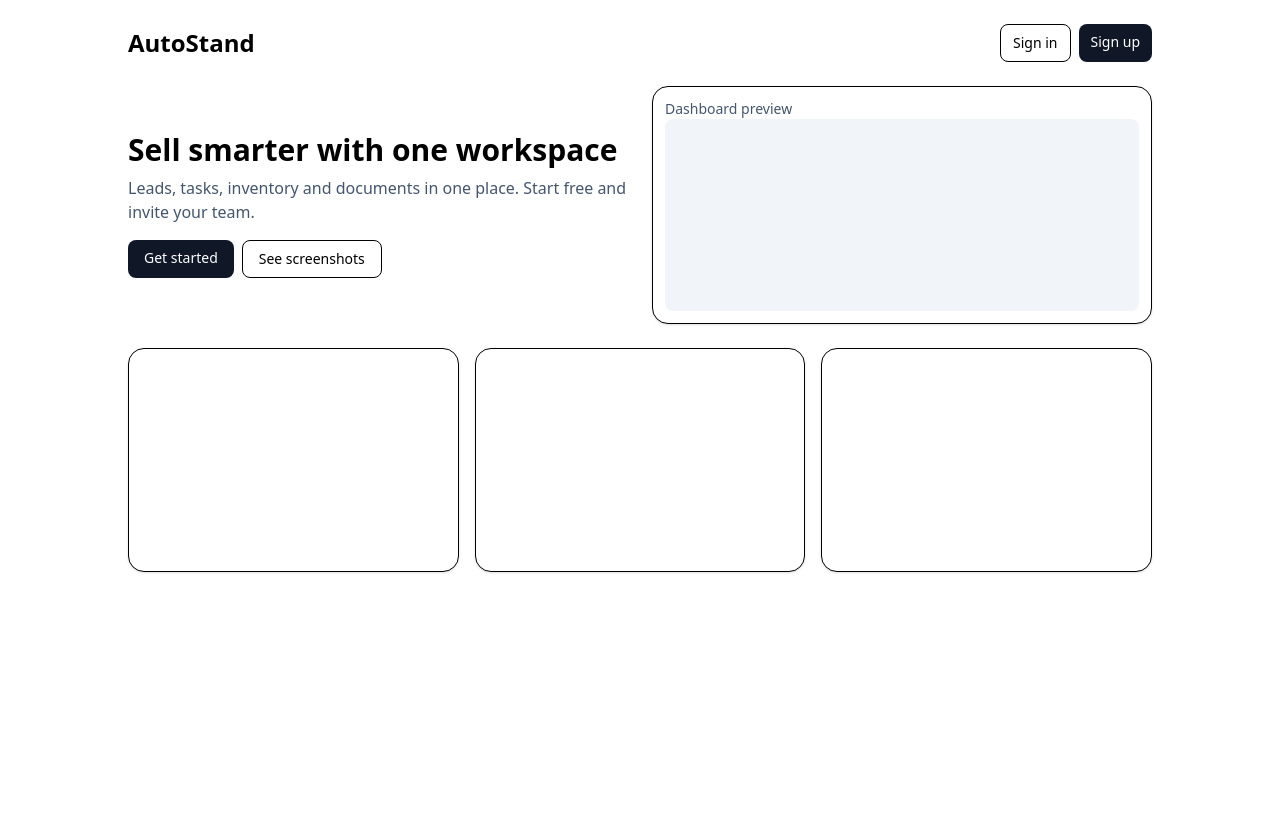
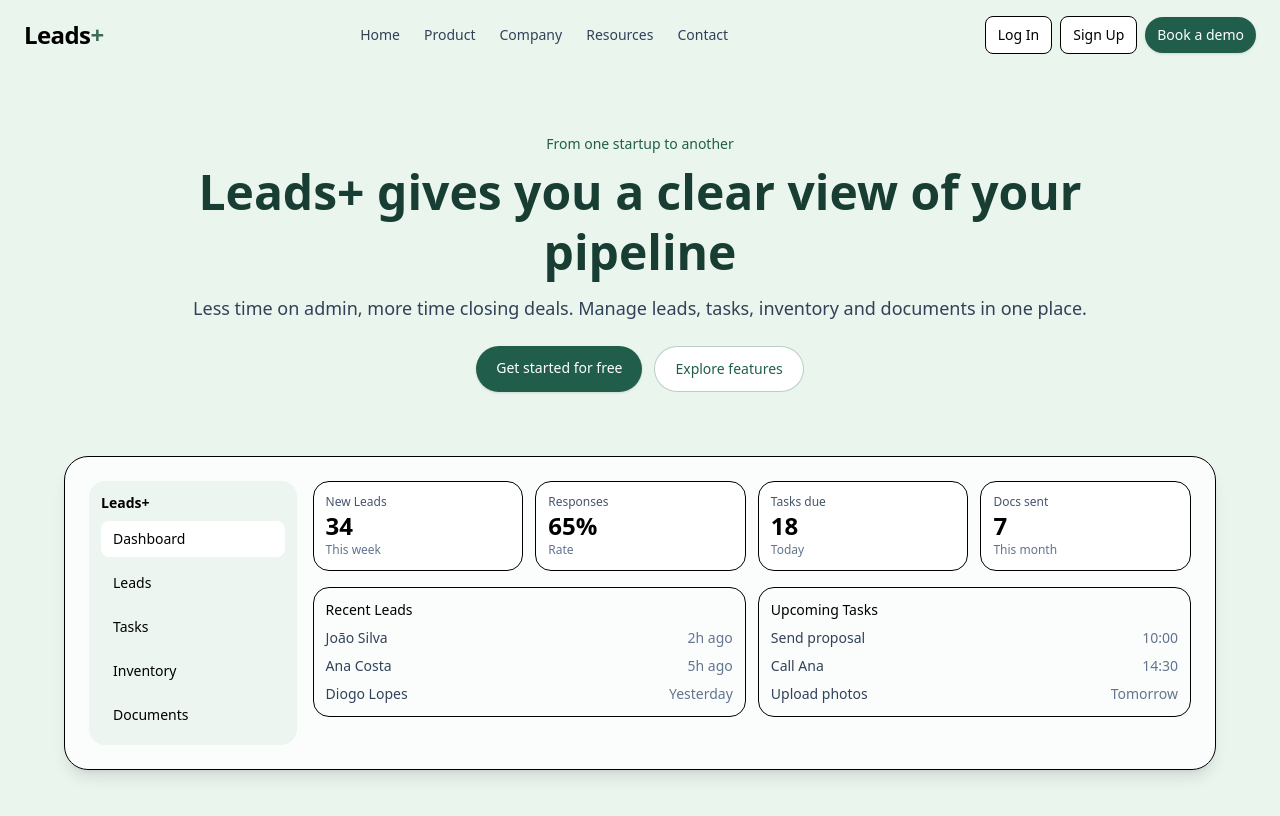
Before and after one commit to tongeche/autostand-saas, a React (Vite) app in the folder apps/web/: page / in a window 1280 px wide. Shown: the top 816 px of the page. Built offline with nearby package versions, Linux system fonts and the light colour scheme; no server answers; the database is empty.

Commit message:
feat(landing): design Leads+ landing hero + preview to mimic reference; CTA buttons and nav

```diff
--- a/apps/web/src/app/pages/LandingPage.jsx
+++ b/apps/web/src/app/pages/LandingPage.jsx
@@ -3,35 +3,92 @@ import { Link } from 'react-router-dom';
 
 export default function LandingPage(){
   return (
-    <div className="p-6">
-      <div className="max-w-5xl mx-auto space-y-6">
-        <header className="flex items-center justify-between">
-          <div className="text-2xl font-bold">AutoStand</div>
-          <div className="inline-flex gap-2">
-            <Link to="/login" className="px-3 py-2 rounded-lg border bg-white text-sm">Sign in</Link>
-            <Link to="/signup" className="px-3 py-2 rounded-lg bg-gray-900 text-white text-sm">Sign up</Link>
-          </div>
-        </header>
-        <section className="grid md:grid-cols-2 gap-6 items-center">
-          <div>
-            <h1 className="text-3xl font-semibold mb-2">Sell smarter with one workspace</h1>
-            <p className="text-slate-600">Leads, tasks, inventory and documents in one place. Start free and invite your team.</p>
-            <div className="mt-4 inline-flex gap-2">
-              <Link to="/signup" className="px-4 py-2 rounded-lg bg-gray-900 text-white text-sm">Get started</Link>
-              <a href="#shots" className="px-4 py-2 rounded-lg border bg-white text-sm">See screenshots</a>
+    <div className="min-h-screen bg-[#eaf5ee]">
+      {/* Top nav */}
+      <nav className="w-full max-w-7xl mx-auto px-4 md:px-6 py-4 flex items-center justify-between">
+        <div className="text-xl md:text-2xl font-bold tracking-tight">Leads<span className="text-primary">+</span></div>
+        <div className="hidden md:flex items-center gap-6 text-sm text-slate-700">
+          <a href="#home" className="hover:text-primary">Home</a>
+          <a href="#product" className="hover:text-primary">Product</a>
+          <a href="#company" className="hover:text-primary">Company</a>
+          <a href="#resources" className="hover:text-primary">Resources</a>
+          <a href="#contact" className="hover:text-primary">Contact</a>
+        </div>
+        <div className="inline-flex items-center gap-2">
+          <Link to="/login" className="hidden md:inline px-3 py-2 rounded-lg border bg-white text-sm">Log In</Link>
+          <Link to="/signup" className="hidden md:inline px-3 py-2 rounded-lg border bg-white text-sm">Sign Up</Link>
+          <Link to="/signup" className="px-3 py-2 rounded-full bg-[#205e4b] text-white text-sm shadow">Book a demo</Link>
+        </div>
+      </nav>
+
+      {/* Hero */}
+      <section className="w-full max-w-5xl mx-auto text-center px-4 md:px-6 py-10 md:py-16">
+        <div className="text-sm text-[#205e4b] font-medium">From one startup to another</div>
+        <h1 className="mt-2 text-4xl md:text-5xl font-extrabold leading-tight text-[#183d32]">
+          Leads+ gives you a clear view of your pipeline
+        </h1>
+        <p className="mt-3 text-slate-700 md:text-lg">Less time on admin, more time closing deals. Manage leads, tasks, inventory and documents in one place.</p>
+        <div className="mt-6 inline-flex gap-3">
+          <Link to="/signup" className="px-5 py-3 rounded-full bg-[#205e4b] text-white text-sm shadow">Get started for free</Link>
+          <a href="#features" className="px-5 py-3 rounded-full border border-[#205e4b]/30 bg-white text-sm text-[#205e4b]">Explore features</a>
+        </div>
+      </section>
+
+      {/* Preview panel */}
+      <section className="px-4 md:px-6 pb-16">
+        <div className="max-w-6xl mx-auto rounded-3xl shadow-lg bg-white/80 backdrop-blur border p-4 md:p-6">
+          <div className="grid grid-cols-1 md:grid-cols-5 gap-4">
+            {/* mini sidebar mock */}
+            <aside className="md:col-span-1 bg-[#ecf5ef] rounded-2xl p-3">
+              <div className="text-sm font-semibold mb-2">Leads+</div>
+              <ul className="space-y-2 text-sm">
+                <li className="rounded-lg bg-white px-3 py-2">Dashboard</li>
+                <li className="rounded-lg px-3 py-2">Leads</li>
+                <li className="rounded-lg px-3 py-2">Tasks</li>
+                <li className="rounded-lg px-3 py-2">Inventory</li>
+                <li className="rounded-lg px-3 py-2">Documents</li>
+              </ul>
+            </aside>
+            {/* main cards mock */}
+            <div className="md:col-span-4 space-y-4">
+              <div className="grid grid-cols-2 md:grid-cols-4 gap-3">
+                <MetricCard title="New Leads" value="34" note="This week"/>
+                <MetricCard title="Responses" value="65%" note="Rate"/>
+                <MetricCard title="Tasks due" value="18" note="Today"/>
+                <MetricCard title="Docs sent" value="7" note="This month"/>
+              </div>
+              <div className="grid md:grid-cols-2 gap-3">
+                <div className="rounded-2xl border p-3">
+                  <div className="text-sm font-medium mb-2">Recent Leads</div>
+                  <ul className="text-sm space-y-2 text-slate-700">
+                    <li className="flex items-center justify-between"><span>João Silva</span><span className="text-slate-500">2h ago</span></li>
+                    <li className="flex items-center justify-between"><span>Ana Costa</span><span className="text-slate-500">5h ago</span></li>
+                    <li className="flex items-center justify-between"><span>Diogo Lopes</span><span className="text-slate-500">Yesterday</span></li>
+                  </ul>
+                </div>
+                <div className="rounded-2xl border p-3">
+                  <div className="text-sm font-medium mb-2">Upcoming Tasks</div>
+                  <ul className="text-sm space-y-2 text-slate-700">
+                    <li className="flex items-center justify-between"><span>Send proposal</span><span className="text-slate-500">10:00</span></li>
+                    <li className="flex items-center justify-between"><span>Call Ana</span><span className="text-slate-500">14:30</span></li>
+                    <li className="flex items-center justify-between"><span>Upload photos</span><span className="text-slate-500">Tomorrow</span></li>
+                  </ul>
+                </div>
+              </div>
             </div>
           </div>
-          <div className="rounded-2xl border bg-white p-3 shadow-sm">
-            <div className="text-sm text-slate-600">Dashboard preview</div>
-            <div className="h-48 bg-slate-100 rounded-lg"/>
-          </div>
-        </section>
-        <section id="shots" className="grid md:grid-cols-3 gap-4">
-          <div className="rounded-2xl border bg-white p-3 shadow-sm h-56"/>
-          <div className="rounded-2xl border bg-white p-3 shadow-sm h-56"/>
-          <div className="rounded-2xl border bg-white p-3 shadow-sm h-56"/>
-        </section>
-      </div>
+        </div>
+      </section>
     </div>
   );
 }
+
+function MetricCard({ title, value, note }){
+  return (
+    <div className="rounded-2xl border p-3 bg-white">
+      <div className="text-xs text-slate-600">{title}</div>
+      <div className="text-2xl font-semibold">{value}</div>
+      <div className="text-xs text-slate-500">{note}</div>
+    </div>
+  );
+}
```
